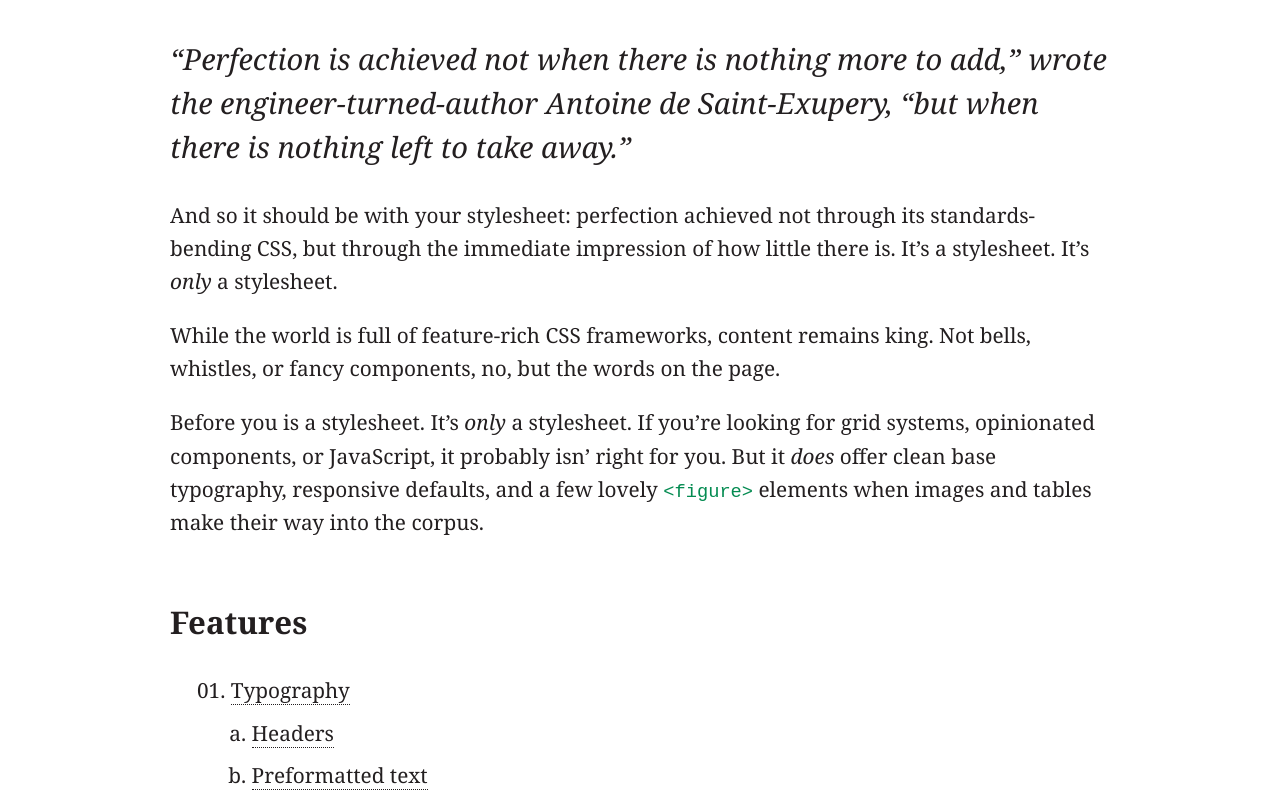
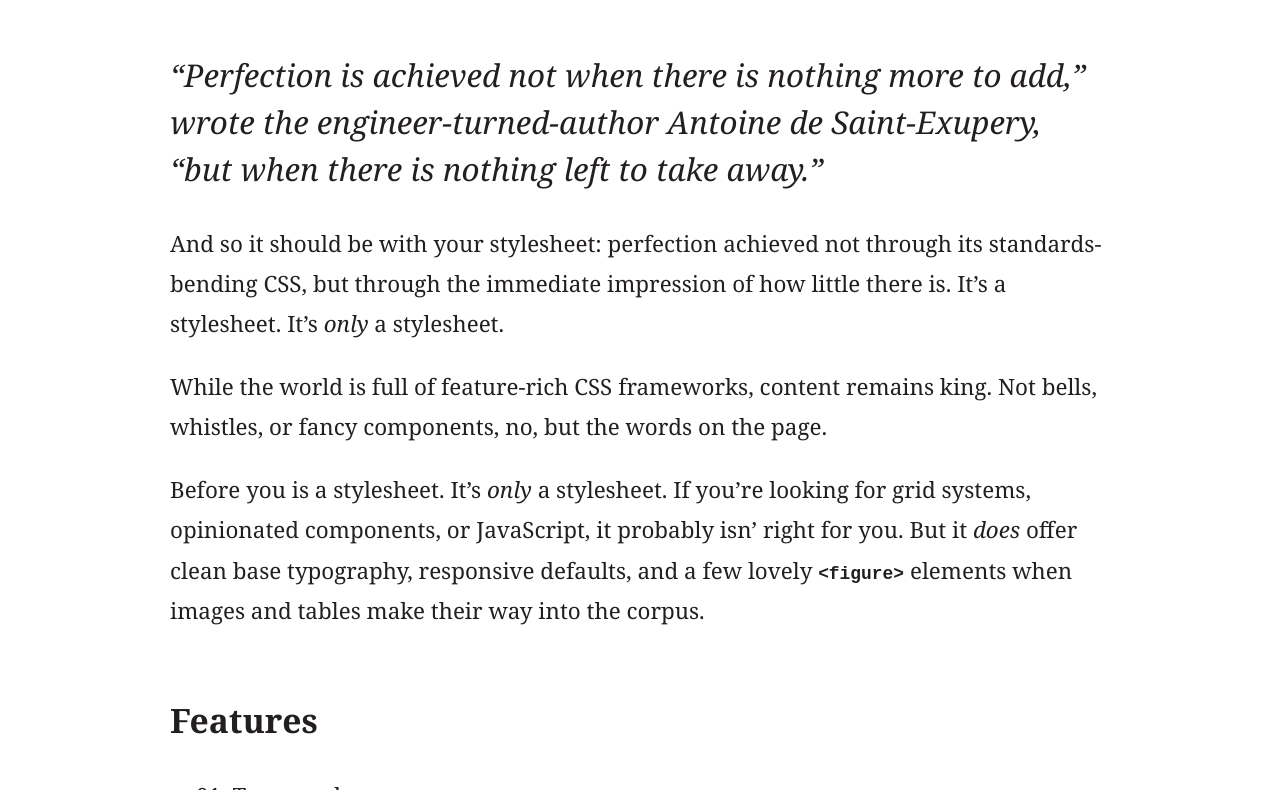
Before and after one commit to rjz/zakalwe, a website: page index.html in a window 1280 px wide. Shown: the part 608-1398 px from the top of the page. Drawn offline with Linux system fonts and the light colour scheme; a web font is replaced by a local one.

Commit message:
Touches up type

```diff
--- a/src/screen.scss
+++ b/src/screen.scss
@@ -2,17 +2,15 @@
 
 html {
   color: $black;
-  font: normal 1.3rem/1.6 $font-family;
+  font: normal 1.4rem/1.8 $font-family;
 
   /* ref: http://stackoverflow.com/questions/11006812 */
   -webkit-text-size-adjust: 100%;
   -ms-text-size-adjust: 100%;
 
   @media screen and (max-width: 769px) {
-    font: normal 1rem/1.6 $font-family;
+    font: normal 1.1rem/1.8 $font-family;
   }
-
-  overflow-x: hidden;
 }
 
 body {
@@ -239,8 +237,8 @@ h3 {
 
 code,
 pre {
-  color: $green;
-  font: normal 0.9em/1.4em $mono-font-family;
+  color: $black;
+  font: bold 0.8em/1.4em $mono-font-family;
 }
 
 pre {
@@ -271,6 +269,7 @@ a > pre {
 table {
   margin: 1em 0 2em;
   width: 100%;
+  border-spacing: 0;
 
   td,
   th {
```
Also changed, not shown: zakalwe.css, zakalwe.min.css.
